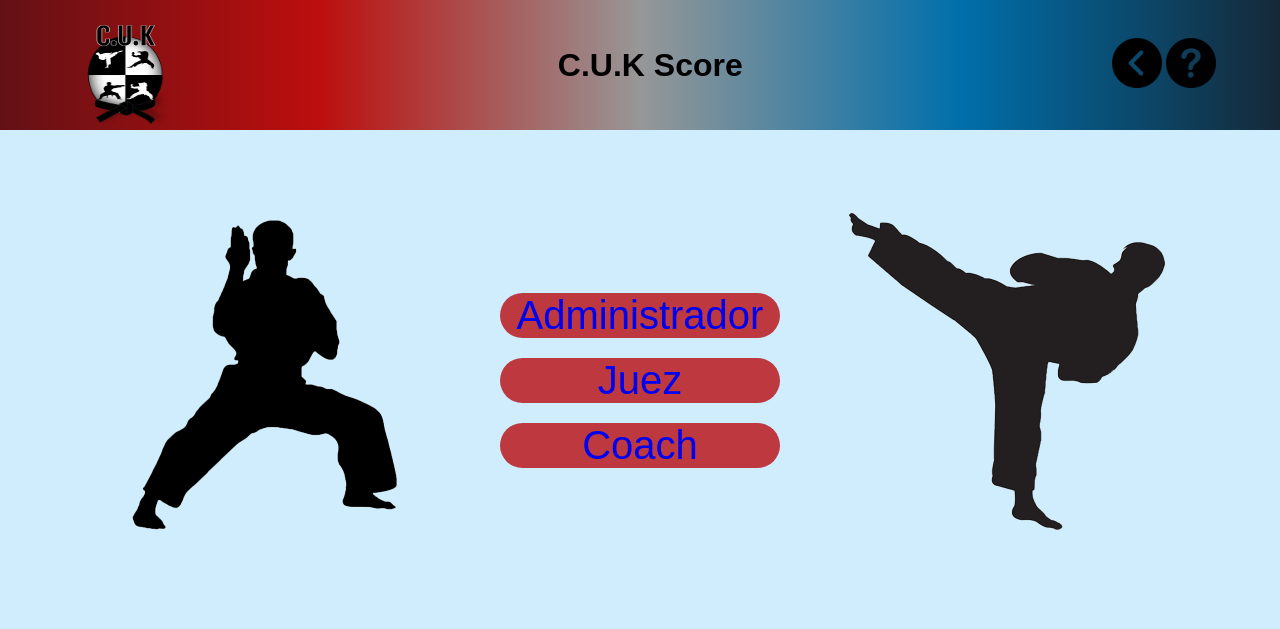
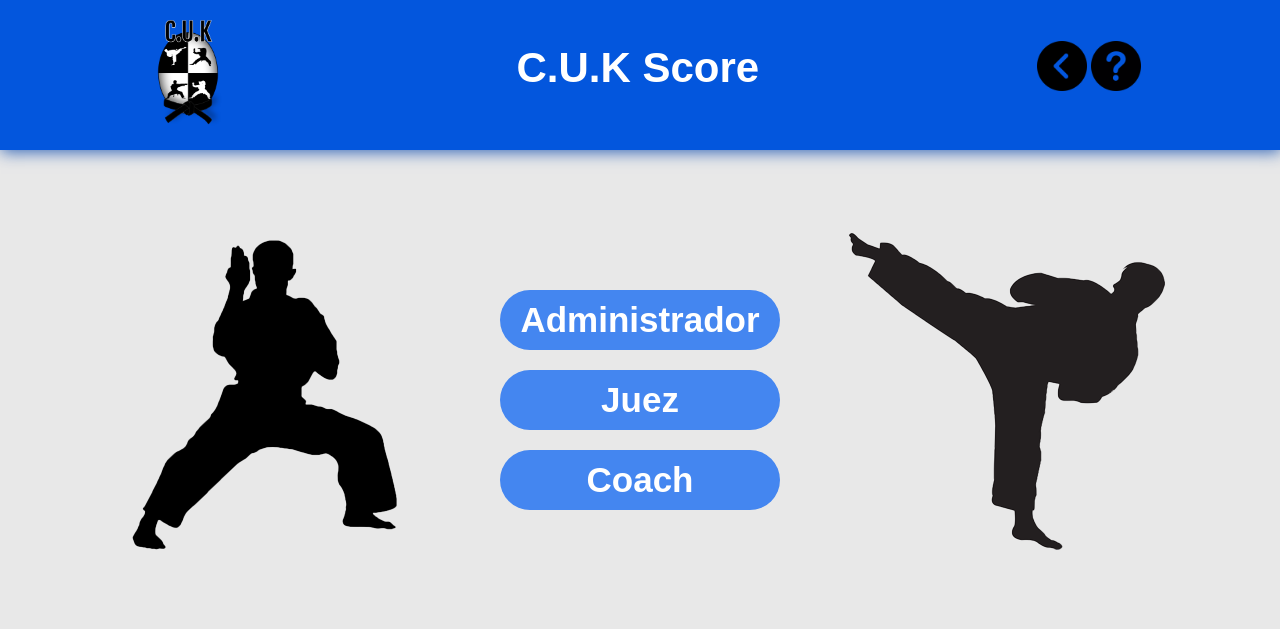
Before and after one commit to TechNexISBO/ProyectoC.U.K, a PHP site: the page made by C.U.K Score/indexProgramación.html in a window 1280 px wide. Shown: the top 629 px of the page. Run offline with PHP 8.4, Linux system fonts and the light colour scheme.

Commit message:
se cambio el diseño de la pagina de CUKScore

```diff
--- a/C.U.K Score/assets/css/estiloP.css
+++ b/C.U.K Score/assets/css/estiloP.css
@@ -10,28 +10,30 @@ a {
 }
 
 body {
-    background-color: #cfedfc;
+    background-color: #e8e8e8;
     font-family: Arial, Helvetica, sans-serif;
 }
 
 
 header {
     width: 100%;
-    top: 0;
-    left: 0;
-    display: flex;
-    justify-content: space-between;
-    align-items: center;
-    padding: 0 5%;
-    height: 130px;
-    background: linear-gradient(to right, #631115, #bd0e0e, #979797, #006fab, #152938);
-    z-index: 99999;
+    height: 150px;
+    background-color: #0356DD;
+    box-shadow: 1px 2px 15px #3165b8;
+
 }
 
-.logoCUK {
-    width: 125px;
-    height: 125px;
-    margin-top: 10px;
+.div-header {
+    display: flex;
+    align-items: center;
+    align-content: center;
+    justify-content: space-around;
+}
+
+h2 {
+    color: white;
+    font-size: 42px;
+    font-weight: bold;
 }
 
 .btnGenerales {
@@ -56,18 +58,26 @@ header {
 
 .botones {
     margin-top: 20px;
-    background-color: #be383f;
+    background-color: #4486f0;
     width: 280px;
-    border-radius: 50px;
-    font-size: 40px;
+    border-radius: 40px;
+    font-size: 35px;
     text-align: center;
     transition: 0.4s;
-    color: #fff;
+    font-weight: bold;
+    transition: all 0.5s ease;
+    padding: 10px;
 }
+
+.botones a {
+    color: white;
+}
+
 
 .botones:hover {
     cursor: pointer;
-    background-color: #2791e2;
+    background-color: black;
+    border-radius: 15px;
 }
 
 /*formato para celular*/
--- a/C.U.K Score/indexProgramación.html
+++ b/C.U.K Score/indexProgramación.html
@@ -9,17 +9,34 @@
 
   <body>
     <header>
-      <div class="nombre-logo">
-        <img src="../Img/logoCUK.png" alt="logo cuk" class="logoCUK" />
-      </div>
+      <div class="div-header">
+        <div class="nombre-logo">
+          <img
+            src="../Img/logoCUK.png"
+            alt="logo cuk"
+            class="logoCUK"
+            width="100px"
+          />
+        </div>
 
-      <div class="title">
-        <h1>C.U.K Score</h1>
-      </div>
+        <div class="title">
+          <h2>C.U.K Score</h2>
+        </div>
 
-      <div class="acciones">
-        <img src="../Img/atras.png" alt="btnAtras" class="btnGenerales" />
-        <img src="../Img/ayuda.png" alt="" class="btnGenerales" />
+        <div class="acciones">
+          <img
+            src="../Img/atras.png"
+            alt="btnAtras"
+            class="btnGenerales"
+            width="50px"
+          />
+          <img
+            src="../Img/ayuda.png"
+            alt=""
+            class="btnGenerales"
+            width="50px"
+          />
+        </div>
       </div>
     </header>
 
--- a/C.U.K Score/login/login.php
+++ b/C.U.K Score/login/login.php
@@ -26,9 +26,9 @@
     </header>
     <div class="centrar">
         <div class="body">
-            <div class="container">
+            <div class="contenedor-principal">
                 <form>
-                    <div class="head">
+                    <div class="formularios">
                         <span>Inicia Sesion</span>
                         <p>Inicia Sesion para ver lo nuevo de C.U.K Score</p>
                     </div>
@@ -38,7 +38,7 @@
                     </div>
                     <button>Iniciar Sesion</button>
                 </form>
-                <div class="form-footer">
+                <div class="footer-formularios">
                     <p>No tienes una cuenta? <a href="registro.php">Registrate</a></p>
                 </div>
             </div>
--- a/C.U.K Score/login/registro.php
+++ b/C.U.K Score/login/registro.php
@@ -26,9 +26,9 @@
     </header>
     <div class="centrar">
         <div class="body">
-            <div class="container">
+            <div class="contenedor-principal">
                 <form>
-                    <div class="head">
+                    <div class="formularios">
                         <span>Registrarse</span>
                         <p>Forma parte de C.U.K Score</p>
                     </div>
@@ -40,7 +40,7 @@
                     </div>
                     <button>Registrarse</button>
                 </form>
-                <div class="form-footer">
+                <div class="footer-formularios">
                     <p>Tienes una cuenta? <a href="login.php">Inicia Sesion</a></p>
                 </div>
             </div>
```
Also changed, not shown: C.U.K Score/assets/css/estilosLogin.css (+7 -7 lines).
